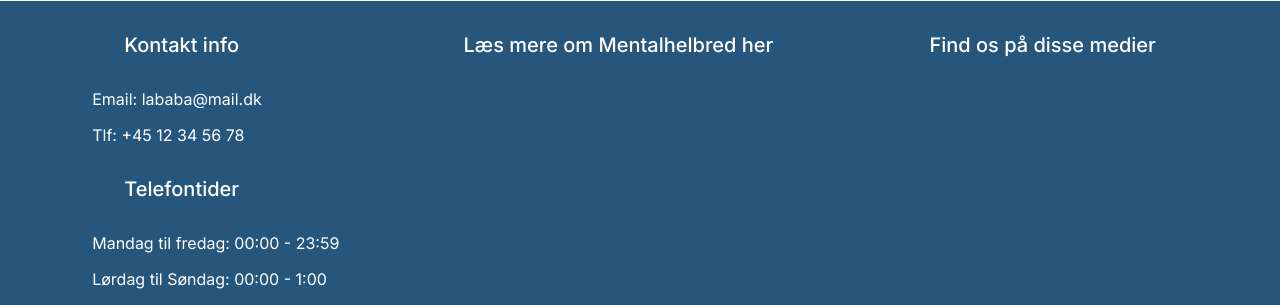
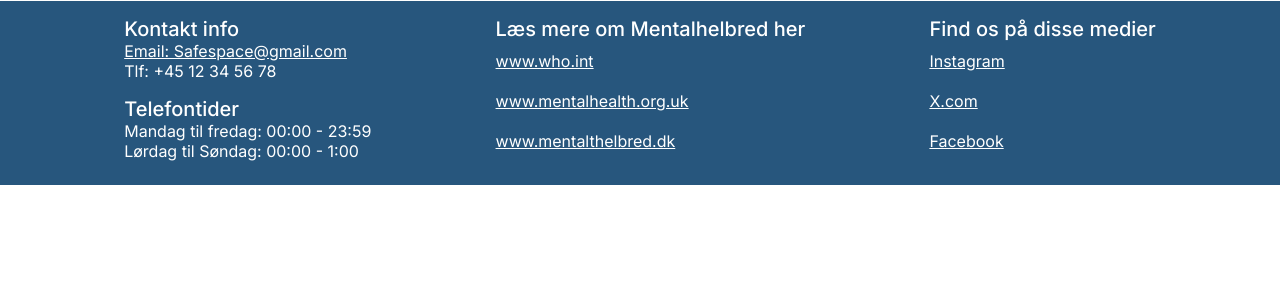
Before and after one commit to Dmoniatrix/Projekt-2-VS, a plain HTML site: page index.html in a window 1280 px wide. Shown: the part 648-953 px from the top of the page. After the commit the page ends 833 px from the top, so only its background shows below. Drawn offline with Linux system fonts and the light colour scheme; a web font is replaced by a local one.

Commit message:
færdiggjort footer: formatteret tekst, tilføjet links og trimmet til at passe.

```diff
--- a/CSS/style.css
+++ b/CSS/style.css
@@ -83,11 +83,26 @@ h2 {
         text-decoration: none;
     }
 
-/* Alt der følger her, er ting der har indflydelse på main */
+/* Alt der følger her, er ting der har indflydelse på Footer */
 footer {
     background-color: #27567D;
     margin: 0;
     color: #fff;
     display: flex;
     justify-content: space-evenly;
+    padding-bottom: 1.5rem;
 }
+
+footer section{
+    display:inline-flex;
+    flex-direction: column;
+}
+
+footer section a, p{
+    color: #fff;
+    margin: auto 0;
+}
+
+footer section h2 {
+    margin: 1rem 0 0 0;
+}
--- a/index.html
+++ b/index.html
@@ -30,9 +30,9 @@
         </center>
     </main>
     <footer>
-        <section>
+        <section class="footinfo">
             <h2>Kontakt info</h2>
-            <p>Email: lababa@mail.dk</p>
+            <a href="mailto:Safespace@gmail.com">Email: Safespace@gmail.com</a>
             <p>Tlf: +45 12 34 56 78</p>
             <h2>Telefontider</h2>
             <p>Mandag til fredag: 00:00 - 23:59</p>
@@ -40,15 +40,15 @@
         </section>
         <section>
             <h2>Læs mere om Mentalhelbred her</h2>
-            <a href=""></a>
-            <a href=""></a>
-            <a href=""></a>
+            <a href="https://www.who.int/health-topics/mental-health#tab=tab_1">www.who.int</a>
+            <a href="https://www.mentalhealth.org.uk">www.mentalhealth.org.uk</a>
+            <a href="https://www.mentalthelbred.dk">www.mentalthelbred.dk</a>
         </section>
         <section>
             <h2>Find os på disse medier</h2>
-            <a href=""></a>
-            <a href=""></a>
-            <a href=""></a>
+            <a href="https://www.instagram.com">Instagram</a>
+            <a href="https://www.x.com">X.com</a>
+            <a href="https://www.facebook.com">Facebook</a>
         </section>
     </footer>
 </body>
```
